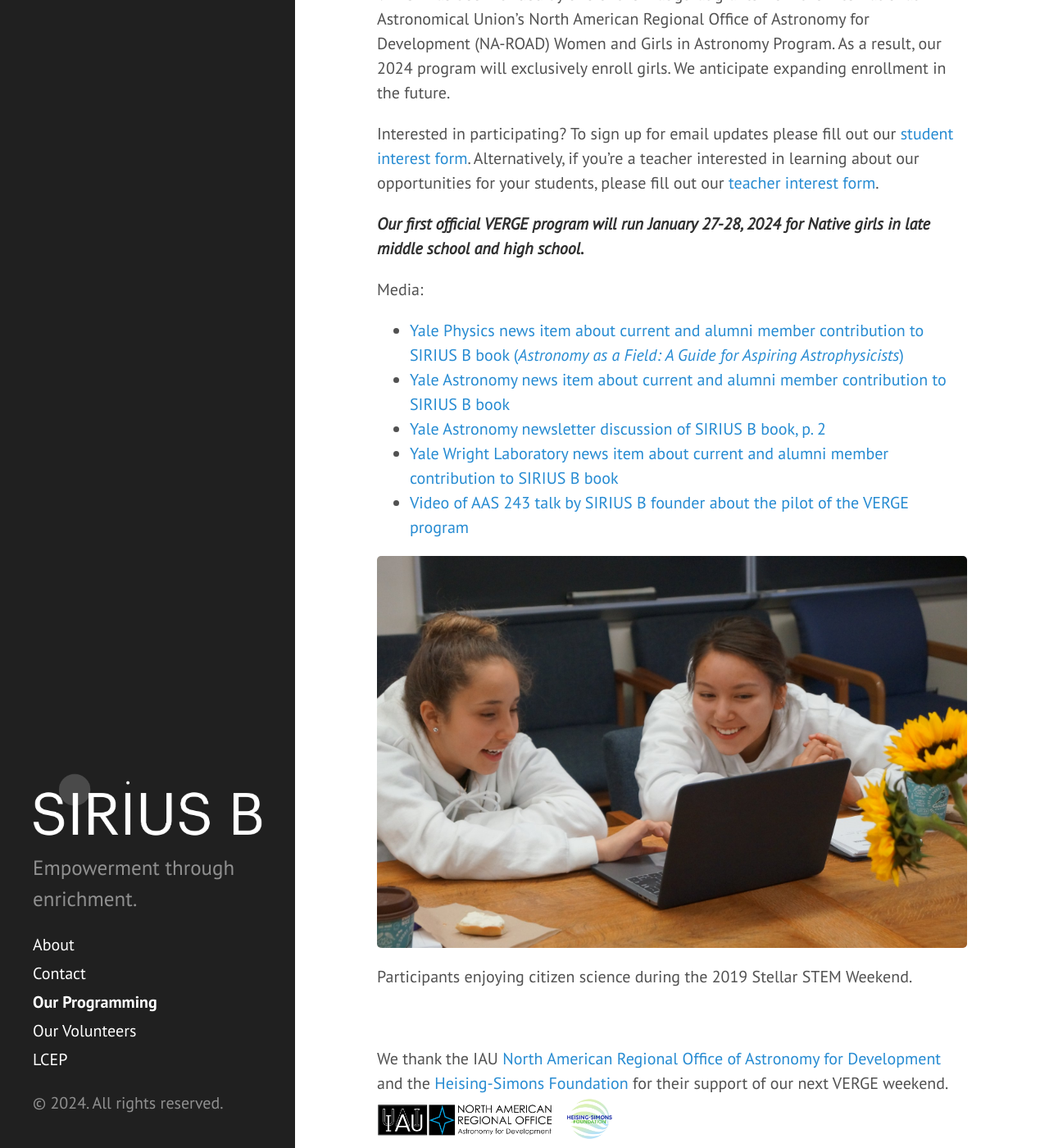
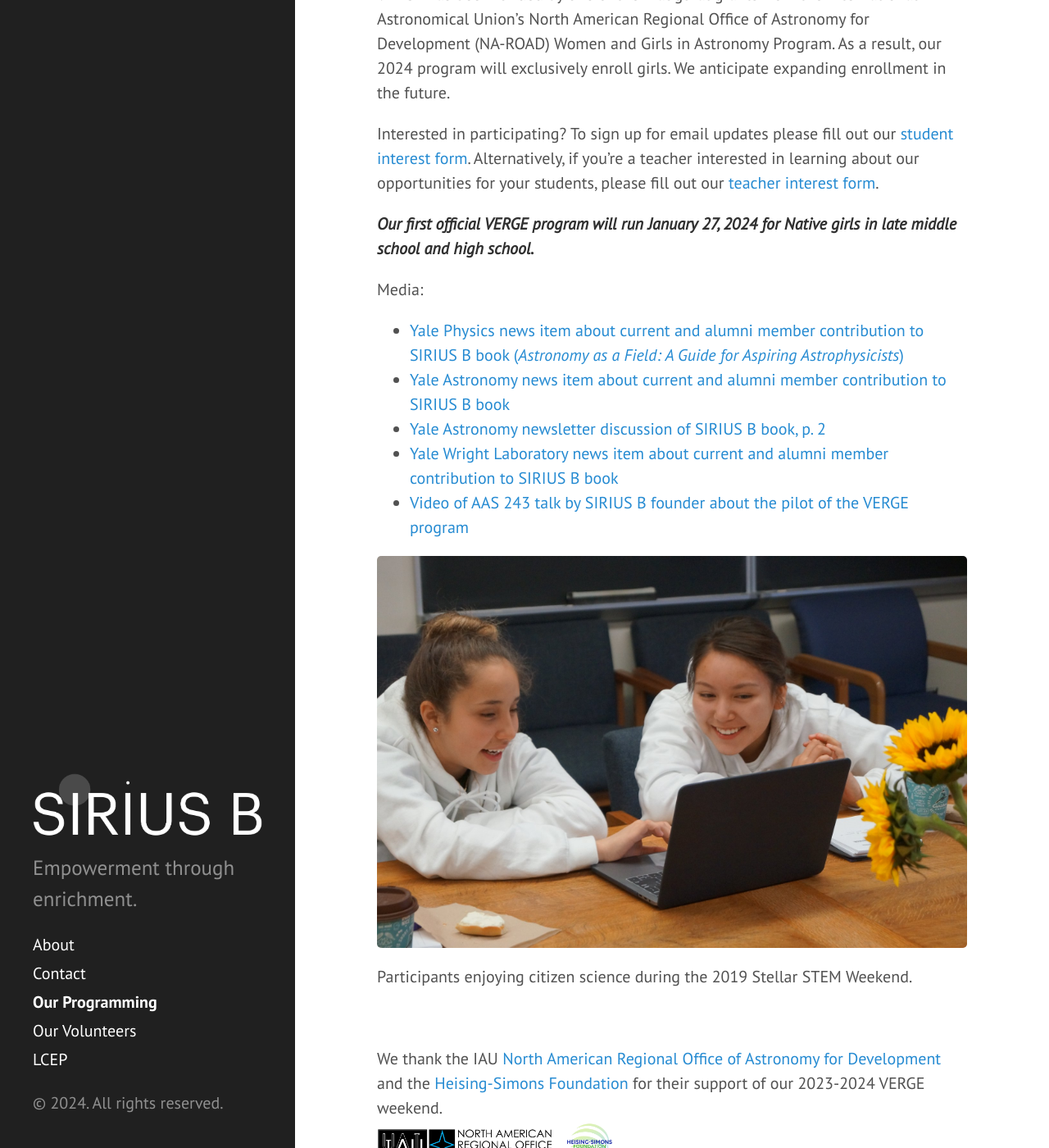
Before and after one commit to siriusb-org/siriusb-org.github.io, a Jekyll site: the page built from programming.md, in a window 1280 px wide and 1400 px high, scrolled down 1715 px. Shown: the whole window at 82% size. Built offline with Jekyll 4.4.1, drawn with Linux system fonts in a browser that asks for light colours.

Commit message:
fix typo

```diff
--- a/programming.md
+++ b/programming.md
@@ -33,7 +33,7 @@ VERGE has been funded by one of the inaugural grants from the International Astr
 
 Interested in participating? To sign up for email updates please fill out our [student interest form](https://forms.gle/wqmpexV7VcYHF4hC7){:target="_blank"}. Alternatively, if you're a teacher interested in learning about our opportunities for your students, please fill out our [teacher interest form](https://forms.gle/Dvaod8XKwJD1te396){:target="_blank"}.
 
-***Our first official VERGE program will run January 27-28, 2024 for Native girls in late middle school and high school.***
+***Our first official VERGE program will run January 27, 2024 for Native girls in late middle school and high school.***
 
 Media:
 - [Yale Physics news item about current and alumni member contribution to SIRIUS B book (*Astronomy as a Field: A Guide for Aspiring Astrophysicists*)](https://physics.yale.edu/news/yale-astronomy-and-physics-members-contribute-guide-aspiring-astrophysicists){:target="_blank"}
@@ -47,7 +47,7 @@ Participants enjoying citizen science during the 2019 Stellar STEM Weekend.
 
 &nbsp;
 
-We thank the IAU [North American Regional Office of Astronomy for Development](https://naroad.astro4dev.org/) and the [Heising-Simons Foundation](https://www.hsfoundation.org/) for their support of our next VERGE weekend. ![Our sponsors -- IAU NA-ROAD and the Heising-Simons Foundation]({{ "sponsors2.png" | relative_url }}){:width="40%"}
+We thank the IAU [North American Regional Office of Astronomy for Development](https://naroad.astro4dev.org/) and the [Heising-Simons Foundation](https://www.hsfoundation.org/) for their support of our 2023-2024 VERGE weekend. ![Our sponsors -- IAU NA-ROAD and the Heising-Simons Foundation]({{ "sponsors2.png" | relative_url }}){:width="40%"}
 
 <!-- if using sponsors.png, width = 20%-->
 
```
Also changed, not shown: volunteers.md (+1 -1 lines).
